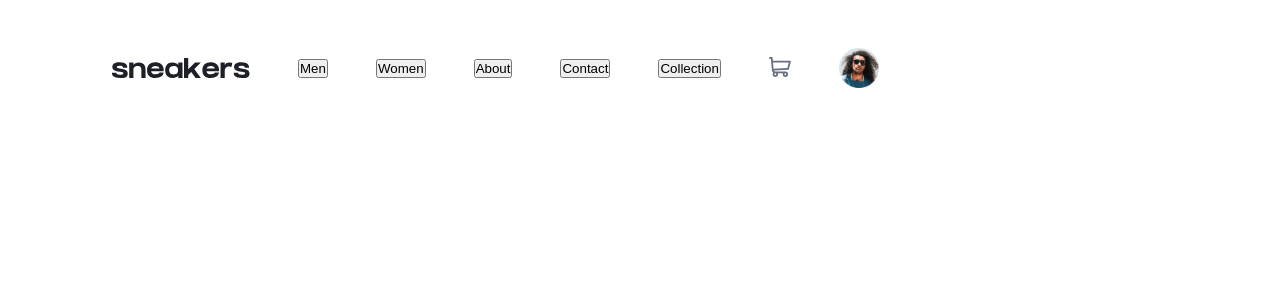
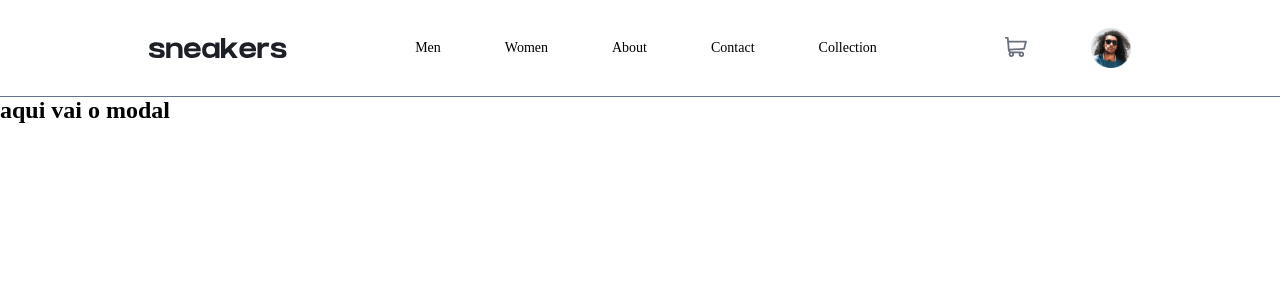
Before and after one commit to MarcosJhonata/e-commerce-page, a React (Vite) app in the folder pagina-de-produto/: page / in a window 1280 px wide. Shown: the top 300 px of the page. Built offline with nearby package versions, Linux system fonts and the light colour scheme.

Commit message:
add component and css modal and product description

```diff
--- a/pagina-de-produto/src/App.jsx
+++ b/pagina-de-produto/src/App.jsx
@@ -1,5 +1,6 @@
 import './App.module.css'
 import { Header } from './components/Header'
+import { Modal } from './components/Modal'
 
 
 function App() {
@@ -7,17 +8,16 @@ function App() {
   return (
 
     <div>
+      <header>
+        <Header/>
+      </header>
 
-    <div className="wrapper">
-      <Header/>
-      <article className="modal">
-
+      <article>
+        <Modal/>
       </article>
-      <div className="content">
 
     </div>
-    </div>
-    </div>
+
 
 
 
--- a/pagina-de-produto/src/Global.css
+++ b/pagina-de-produto/src/Global.css
@@ -3,7 +3,7 @@
   --white: white;
   --orange:#ffa500;
   --black: #000000;
-  --gray: #8c8c8c;
+  --gray:  rgb(100 116 139);
 }
 
 * {
--- a/pagina-de-produto/src/components/Header.jsx
+++ b/pagina-de-produto/src/components/Header.jsx
@@ -7,15 +7,23 @@ export function Header() {
 return (
         <header className={style.header}>
         <img src={SneakerLogo} alt="" />
-        <button>Men</button>
-        <button>Women</button>
-        <button>About</button>
-        <button>Contact</button>
-        <button>Collection</button>
-         <button className={style.cart}>
+        <nav>
+        <ul className={style.nav}>
+            <li>Men</li>
+            <li>Women</li>
+            <li>About</li>
+            <li>Contact</li>
+            <li>Collection</li>
+      </ul>
+        </nav>
+
+        <div className={style.avatarAndCart}>
+        <button className={style.cart}>
             <img src={CartIcon} alt="" />
          </button>
         <img className={style.avatar} src={Avatar} alt="" />
+
+        </div>
 
     </header>
 
--- a/pagina-de-produto/src/components/Header.module.css
+++ b/pagina-de-produto/src/components/Header.module.css
@@ -1,19 +1,37 @@
 .header {
     display: flex;
-    justify-content: flex-start;
     align-items: center;
-    margin: 3rem 7rem;
+    justify-content: center;
+    gap: 8rem;
+    padding: 1.75rem;
     font-size: 0.70rem;
-    gap:3rem;
+    border-bottom: solid 1px var(--gray);
+}
+
+.avatarAndCart {
+    display: flex;
+    justify-content: flex-end;
+    align-items: center;
+    gap: 4rem;
 }
 
 .avatar {
     width: 2.5rem;
     height: 2.5rem;
-    transition: color 0.1s, background-color 0.1s;
 }
 
 .cart {
     background: transparent;
     border: none;
 }
+
+.nav {
+    display:flex;
+    align-items: center;
+    gap: 4rem;
+    font-size: 0.875rem;
+}
+
+.nav li {
+    list-style-type: none;
+}
--- /dev/null
+++ b/pagina-de-produto/src/components/Modal.jsx
@@ -0,0 +1,7 @@
+import style from './Modal.module.css'
+
+export function Modal() {
+    return (
+        <h1>aqui vai o modal</h1>
+    )
+    }
```
Also changed, not shown: pagina-de-produto/src/components/Product-description.jsx (added, +7 -0 lines), pagina-de-produto/src/App.module.css (line endings or trailing spaces), pagina-de-produto/src/components/Modal.module.css (added), pagina-de-produto/src/components/Product-description.module.css (added).
